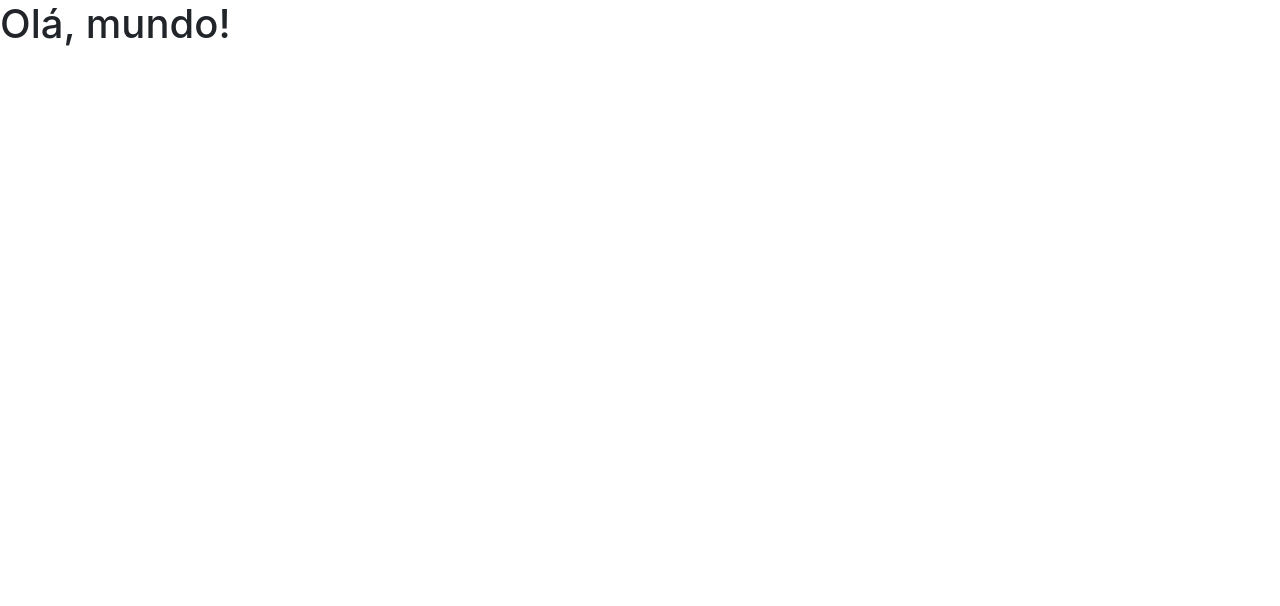
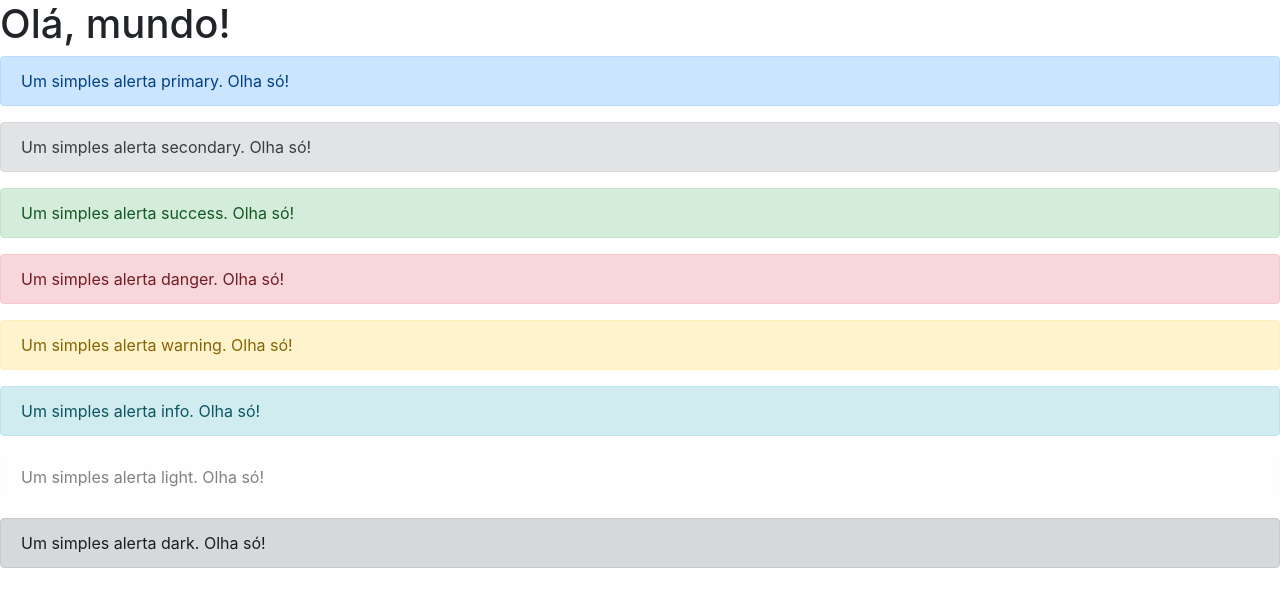
Before and after one commit to betrizbea/3repositorio, a plain HTML site: page index.html in a window 1280 px wide. Drawn offline with nearby package versions, Linux system fonts and the light colour scheme.

Commit message:
template inicial

```diff
--- a/index.html
+++ b/index.html
@@ -12,6 +12,30 @@
   </head>
   <body>
     <h1>Olá, mundo!</h1>
+    <div class="alert alert-primary" role="alert">
+        Um simples alerta primary. Olha só!
+      </div>
+      <div class="alert alert-secondary" role="alert">
+        Um simples alerta secondary. Olha só!
+      </div>
+      <div class="alert alert-success" role="alert">
+        Um simples alerta success. Olha só!
+      </div>
+      <div class="alert alert-danger" role="alert">
+        Um simples alerta danger. Olha só!
+      </div>
+      <div class="alert alert-warning" role="alert">
+        Um simples alerta warning. Olha só!
+      </div>
+      <div class="alert alert-info" role="alert">
+        Um simples alerta info. Olha só!
+      </div>
+      <div class="alert alert-light" role="alert">
+        Um simples alerta light. Olha só!
+      </div>
+      <div class="alert alert-dark" role="alert">
+        Um simples alerta dark. Olha só!
+      </div>
 
     <!-- JavaScript (Opcional) -->
     <!-- jQuery primeiro, depois Popper.js, depois Bootstrap JS -->
```
